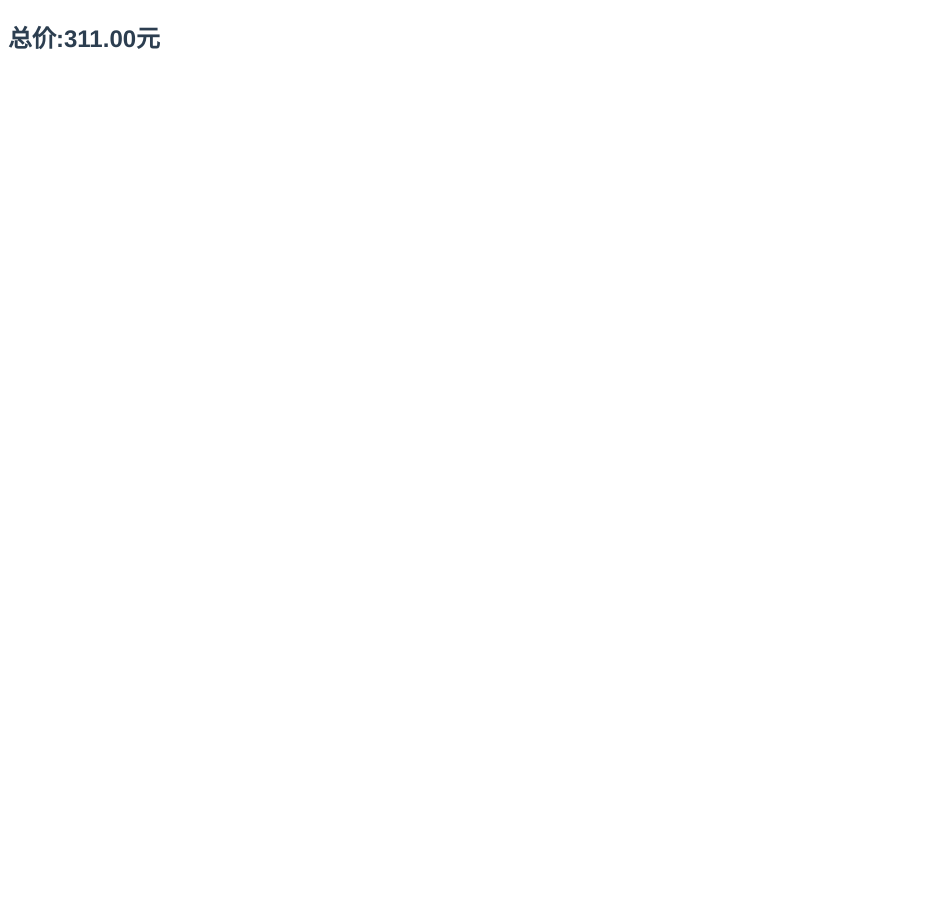
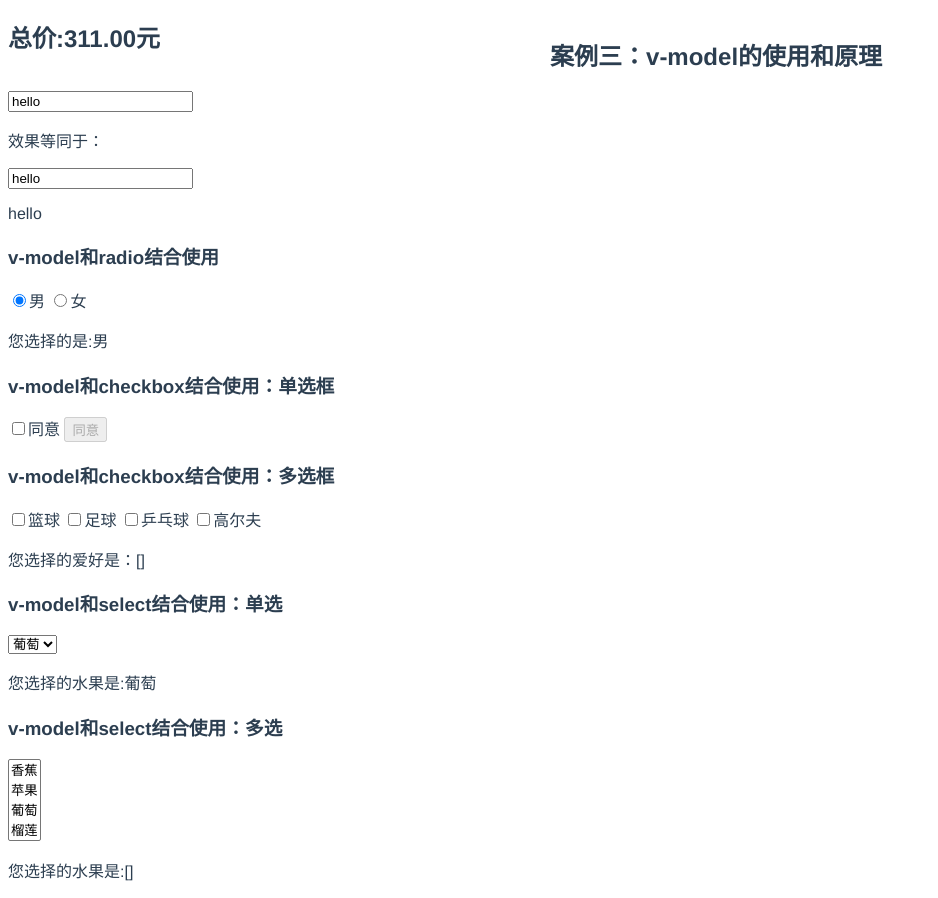
Before and after one commit to keepAmiss6/vue-demo, a Vue app in the folder @vue/cli/: page / in a window 1280 px wide. Shown: the part 756-1654 px from the top of the page, without its empty margins (0-938 px from the left). Before the commit the page ends 829 px from the top, so only its background shows below. Built offline with nearby package versions, Linux system fonts and the light colour scheme.

Commit message:
text、checkbox、radio、select组件配合v-model的使用

```diff
--- a/@vue/cli/src/App.vue
+++ b/@vue/cli/src/App.vue
@@ -1,22 +1,24 @@
 <template>
   <div id="app">
     <img alt="Vue logo" src="./assets/logo.png">
-
     <ClickColor/>
     <br/>
-
     <BookTable/>
+    <br/>
+    <vModelDemo/>
   </div>
 </template>
 
 <script>
   import ClickColor from './components/ClickColor' ;
   import BookTable from "./components/BookTable";
+  import vModelDemo from './components/vModelDemo'
   export default {
     name: 'App',
     components: {
       ClickColor,
-      BookTable
+      BookTable,
+      vModelDemo
     },
   }
 </script>
--- /dev/null
+++ b/@vue/cli/src/components/vModelDemo.vue
@@ -0,0 +1,70 @@
+<template>
+  <div>
+    <h2>案例三：v-model的使用和原理</h2>
+    <div :style="{textAlign:'left'}">
+      <!--    手动实现v-model数据双向绑定的效果-->
+      <input type="text" :value="message" @input="message=$event.target.value"/>
+      <p>效果等同于：</p><input type="text" v-model="message"/>
+      <p>{{message}}</p>
+      <h3>v-model和radio结合使用</h3>
+      <div>
+        <label for="male">
+          <input type="radio" id="male" value="男" v-model="sex">男
+        </label>
+        <label for="female">
+          <input type="radio" id="female" value="女" v-model="sex">女
+        </label>
+        <p>您选择的是:{{sex}}</p>
+      </div>
+      <h3>v-model和checkbox结合使用：单选框</h3>
+      <div>
+        <input type="checkbox" v-model="isgree">同意
+        <button :disabled="!isgree">同意</button>
+      </div>
+      <h3>v-model和checkbox结合使用：多选框</h3>
+      <div>
+        <input type="checkbox" value="篮球" v-model="hobbies">篮球
+        <input type="checkbox" value="足球" v-model="hobbies">足球
+        <input type="checkbox" value="乒乓球" v-model="hobbies">乒乓球
+        <input type="checkbox" value="高尔夫" v-model="hobbies">高尔夫
+        <p>您选择的爱好是：{{hobbies}}</p>
+      </div>
+      <h3>v-model和select结合使用：单选</h3>
+      <select v-model="fruit" name="abc">
+        <option value="香蕉">香蕉</option>
+        <option value="苹果">苹果</option>
+        <option value="葡萄">葡萄</option>
+        <option value="榴莲">榴莲</option>
+      </select>
+      <p>您选择的水果是:{{fruit}}</p>
+      <h3>v-model和select结合使用：多选</h3>
+      <select v-model="fruits" multiple>
+        <option value="香蕉">香蕉</option>
+        <option value="苹果">苹果</option>
+        <option value="葡萄">葡萄</option>
+        <option value="榴莲">榴莲</option>
+      </select>
+      <p>您选择的水果是:{{fruits}}</p>
+    </div>
+  </div>
+</template>
+
+<script>
+  export default {
+    name: "vModelDemo",
+    data() {
+      return {
+        message: 'hello',
+        sex: '男',
+        isgree:false,//单选框对应布尔值
+        hobbies:[],//多选框对应数组
+        fruit:'葡萄',
+        fruits:[]
+      }
+    }
+  }
+</script>
+
+<style scoped>
+
+</style>
```
